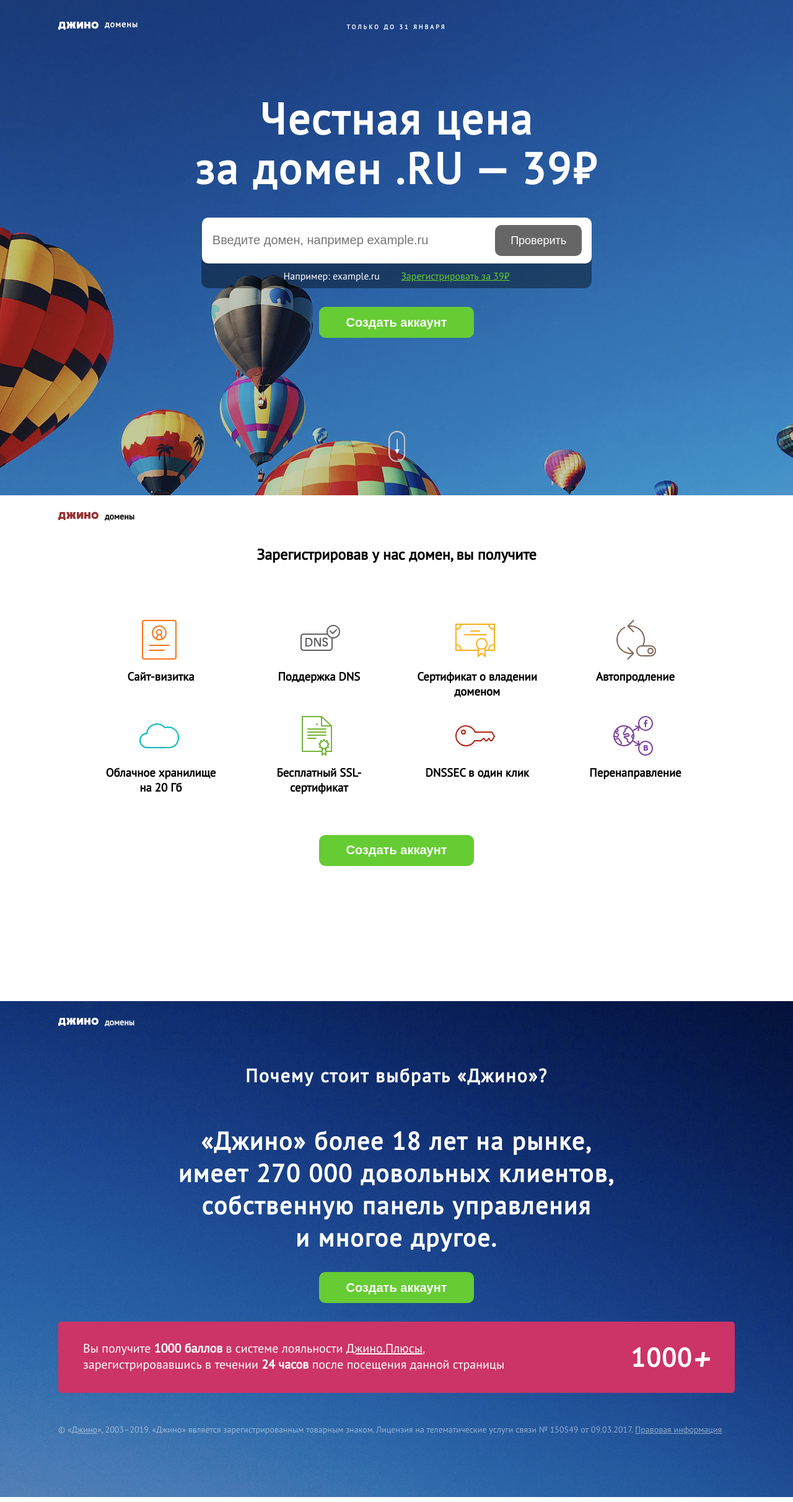
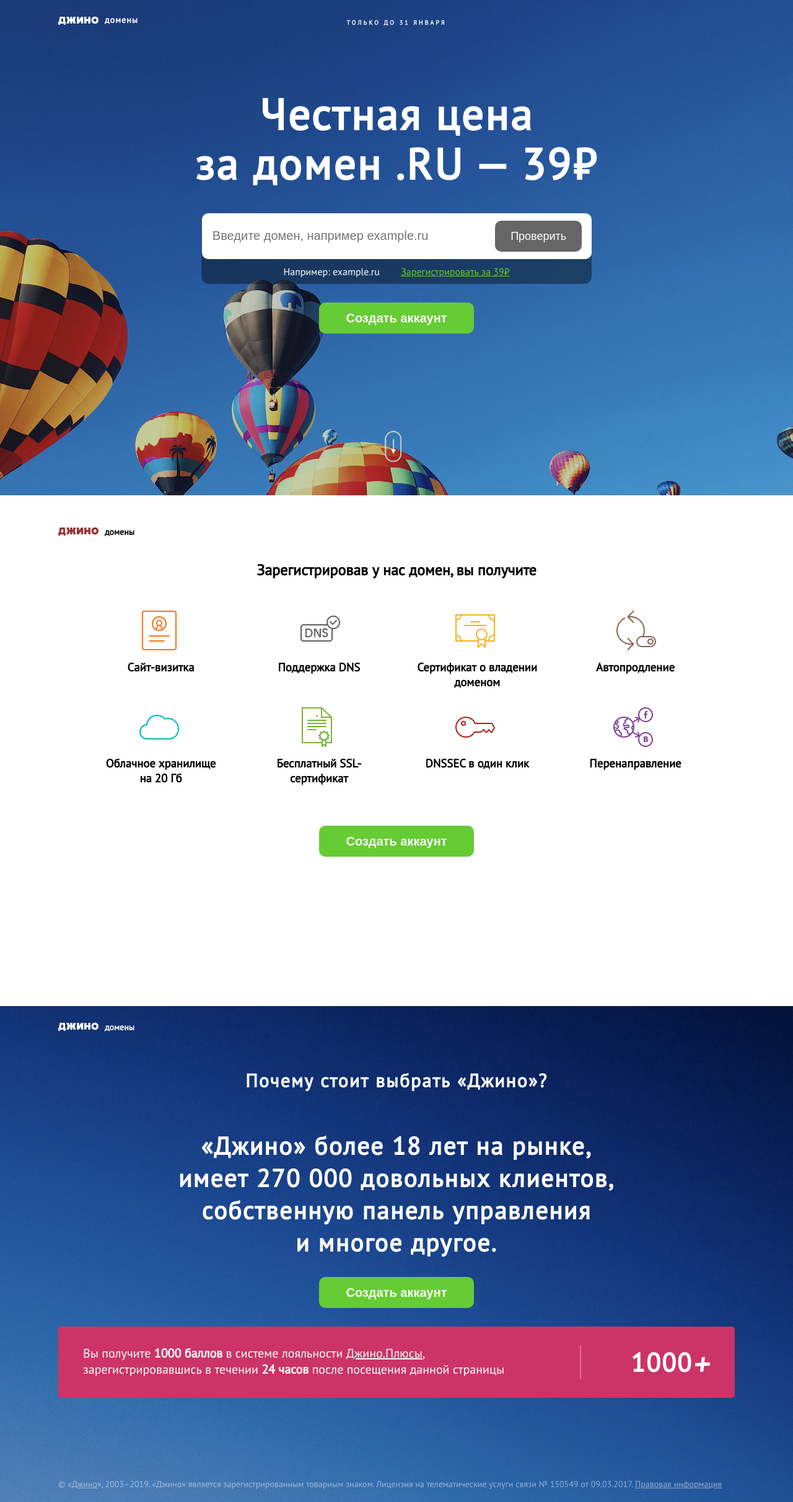
Before and after one commit to gusssar/DjiniTestSecond, a plain HTML site: page index.html in a window 1280 px wide. Shown: the whole page at 62% size. Drawn offline with Linux system fonts and the light colour scheme.

Commit message:
page-fix

```diff
--- a/index.css
+++ b/index.css
@@ -2,21 +2,27 @@ body{
     font-family: 'PT Sans', sans-serif;
     position: relative;
     margin-bottom: -8px;
+    margin-top: 0;
 }
 .first-list{
-    height: 102vh;
-    margin: -25px -8px 0;
+    position: relative;
+    height: 99.9vh;
+    min-width: 819px;
+    min-height: 770px;
+    /*margin: -25px -8px 0;*/
+    margin: 0 -8px;
     color: white;
     background: url("src/png/background1.jpg") 100% 100%;
     background-size: cover;
 }
 .first-list-content{
     position: relative;
+    height: 99.9vh;
     width: 90%;
     max-width: 1092px;
     min-width: 819px;
     margin: 0 auto;
-    padding: 25px 0;
+    padding-top: 1px;
 }
 .header{
     margin-top: 25px;
@@ -26,14 +32,15 @@ body{
 }
 #first-list-logo-text object{
     position: absolute;
-    top: 50px;
+    top: 25px;
     left: 0;
 }
 #first-list-logo-text span{
     position: absolute;
-    top: 47px;
+    top: 23px;
     left: 75px;
 }
+
 
 #title{
     font-size: 70px;
@@ -107,10 +114,14 @@ body{
     height: 50px;
     color: white;
     background: #66cc33;
+    outline: none;
+    cursor: pointer;
 }
+
 #next-page{
-    text-align: center;
-    margin: 120px 0 40px;
+    position: absolute;
+    bottom: 50px;
+    left: 48.5%;
 }
 
 
@@ -120,14 +131,17 @@ body{
 
 
 .second-list{
-    height: 102vh;
+    height: 99.9vh;
+    min-height: 775px;
     min-width: 1190px;
-    margin: -25px -8px 0;
+    margin: 0 -8px;
 }
 .second-list-content{
+    height: 99.9vh;
+    min-height: 775px;
     position: relative;
     width: 90%;
-    height: 95%;
+    /*height: 95%;*/
     max-width: 1092px;
     min-width: 819px;
     margin: 0 auto;
@@ -273,24 +287,30 @@ li h3{
 
 .create-acc-2{
     text-align: center;
-    bottom: 40px;
+}
+#create-acc-btn-2{
+    /*margin-top: -10px;*/
 }
 
 
-
 .third-list{
-    height: 100vh;
-    margin: 12px -8px 0;
+    position: relative;
+    height: 99.9vh;
+    min-height: 775px;
+    margin: 0 -8px;
     color: white;
     background: url("src/png/background2.jpg") 100% 100%;
     background-size: cover;
 }
 .third-list-content{
     position: relative;
+    height: 99.9vh;
+    min-height: 775px;
     width: 90%;
     max-width: 1092px;
     min-width: 819px;
     margin: 0 auto;
+    padding: 0 0;
     text-align: center;
 }
 
@@ -325,7 +345,7 @@ li h3{
 .banner div:first-child{
     text-align: left;
     float: left;
-    width: 80%;
+    width: 70%;
     display: inline-block;
     font-size: 20px;
 }
@@ -333,6 +353,8 @@ li h3{
 .banner div:nth-child(2){
     float: right;
     display: inline-block;
+    padding-left: 80px;
+    border-left: 2px solid rgba(255,255,255,0.3);
 }
 
 #plus{
@@ -346,7 +368,9 @@ li h3{
 }
 
 .footer{
-    margin-top: 50px;
+    position: absolute;
+    bottom: 20px;
+    /*margin-top: 50px;*/
     font-size: 14px;
     text-align: left;
     opacity: .5;
--- a/index.html
+++ b/index.html
@@ -10,7 +10,7 @@
 <body>
     <div class="first-list">
         <div class="first-list-content">
-            <div class="header">
+            <div class="header" id="first-list-header">
                 <div id="first-list-logo-text">
                     <object id="first-list-logo" type="image/svg+xml" data="./src/svg/logo_white.svg">ДЖИНО</object>
                     <span style="font-weight: bold; letter-spacing: 1px;">домены</span>
@@ -36,20 +36,23 @@
                     </div>
                     <button id="create-acc-btn-1" class="create-acc-btn">Создать аккаунт</button>
                 </div>
-                <div id="next-page"><img src="src/png/down.png"></div>
+
             </div>
+            <!--<div id="next-page"><img src="src/png/down.png"></div>-->
         </div>
+        <div id="next-page"><a href="#second-list-header"><img src="src/png/down.png"></a></div>
+        <!--<div id="next-page"><img src="src/png/down.png"></div>-->
     </div>
 
     <div class="second-list">
-        <div class="second-list-content">
-            <div class="header">
+        <div class="second-list-content" id="second-list-content">
+            <div class="header" id="second-list-header">
                 <div id="second-list-logo-text">
                     <object id="second-list-logo" type="image/svg+xml" data="./src/svg/logo_red.svg">ДЖИНО</object>
                     <span>домены</span>
                 </div>
             </div>
-            <h2 style="text-align: center; margin: 80px 0">Зарегистрировав у нас домен, вы получите</h2>
+            <h2 style="text-align: center; margin: 80px 0 40px">Зарегистрировав у нас домен, вы получите</h2>
             <ul id="item-list">
                 <li id="businesscard" class="inline-item businesscard-item">
                     <h3>Сайт-визитка</h3>
```
Also changed, not shown: index.js (+7 -0 lines).
